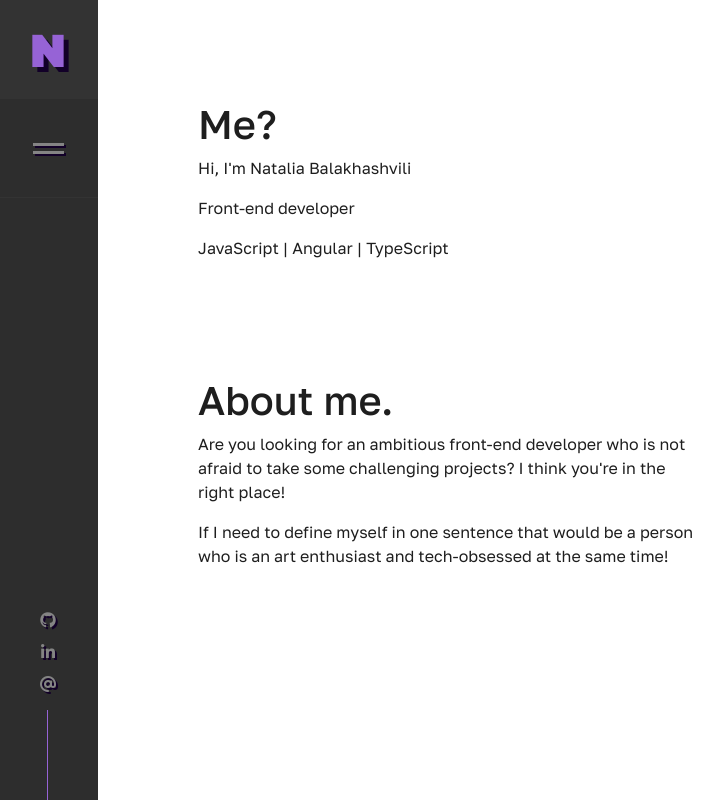
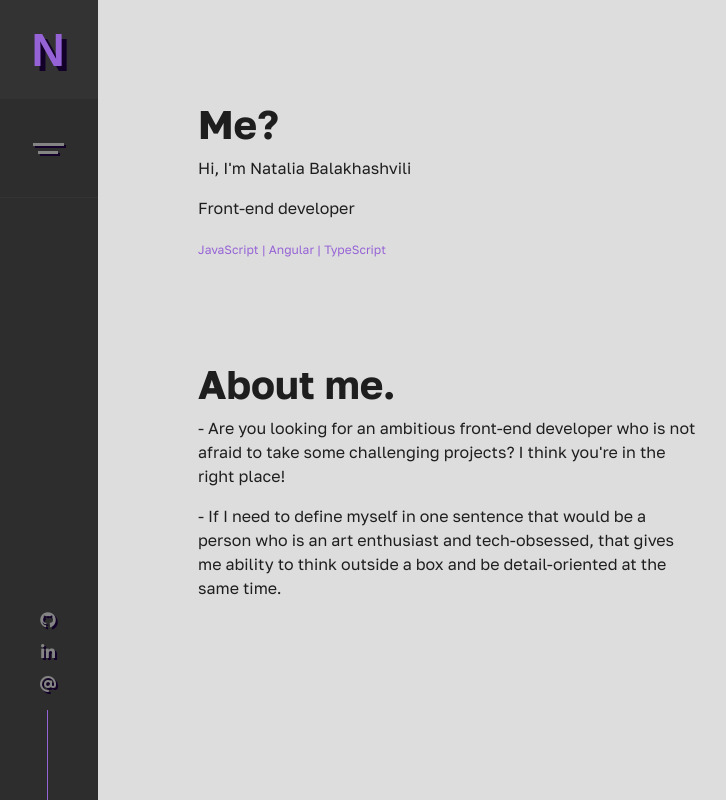
Before and after one commit to nataliebale/portfolio, an Angular app: page /home in a window 1280 px wide. Shown: the whole page, without its empty margins (2-728 px from the left). Built offline with nearby package versions, Linux system fonts and the light colour scheme.

Commit message:
feat - some changes

```diff
--- a/src/app/app.component.scss
+++ b/src/app/app.component.scss
@@ -19,6 +19,7 @@
   }
 
   &-main{
+    background: #dddddd;
     width: calc(100% - 100px);
     margin-left: -320px;
     position: relative;
--- a/src/app/features/home/home.component.html
+++ b/src/app/features/home/home.component.html
@@ -1,16 +1,16 @@
 <section class="home-section">
-  <h1>Me?</h1>
-  <p>Hi, I'm Natalia Balakhashvili</p>
-  <p>Front-end developer</p>
-  <p>JavaScript | Angular | TypeScript</p>
+  <h1 class="section-title">Me?</h1>
+  <p class="section-paragraph">Hi, I'm Natalia Balakhashvili</p>
+  <p class="section-paragraph">Front-end developer</p>
+  <span class="section-secondary-title">JavaScript | Angular | TypeScript</span>
 </section>
 
 <section class="home-section">
-  <h1>About me.</h1>
-  <p>Are you looking for an ambitious front-end developer who is not afraid to take some challenging projects?
+  <h1 class="section-title">About me.</h1>
+  <p class="section-paragraph">- Are you looking for an ambitious front-end developer who is not afraid to take some challenging projects?
     I think you're in the right place!
   </p>
-  <p>If I need to define myself in one sentence that would be a person who is an
-    art enthusiast and tech-obsessed at the same time!
+  <p class="section-paragraph">- If I need to define myself in one sentence that would be a person who is an
+    art enthusiast and tech-obsessed, that gives me ability to think outside a box and be detail-oriented  at the same time.
   </p>
 </section>
--- a/src/app/layout/header/constants/menu-items.ts
+++ b/src/app/layout/header/constants/menu-items.ts
@@ -6,7 +6,7 @@ export const MENU_ITEMS: MenuItem[] = [
     url: '/home'
   },
   {
-    title: '02. Skills',
+    title: '02. Skills & Experience',
     url: '/skills'
   },
   {
--- a/src/app/layout/header/header.component.scss
+++ b/src/app/layout/header/header.component.scss
@@ -35,6 +35,7 @@ header{
       text-align: center;
       display: block;
       color: variables.$color-github-purple;
+      font-family: 'Montserrat', sans-serif;
       font-size: 46px;
       height: 99px;
       border-bottom: 1px solid #333333;
@@ -112,7 +113,11 @@ header{
     height: 3px;
     background: #848484;
     transition: 0.2s;
-    box-shadow: 2px 2px variables.$color-github-purple-shadow;;
+    box-shadow: 2px 2px variables.$color-github-purple-shadow;
+
+    &:last-child{
+      width: 20px;
+    }
   }
 
   &:hover,
@@ -125,6 +130,7 @@ header{
       transform: rotate(30deg) translateY(4px);
     }
     .toggle-bar_line:last-child{
+      width: 31px;
       transform: rotate(-30deg) translateY(-5px);
     }
    }
--- a/src/assets/scss/styles.scss
+++ b/src/assets/scss/styles.scss
@@ -15,3 +15,13 @@
 
 // components
 @import "components/buttons";
+
+
+.section-title{
+  font-weight: bold;
+}
+
+.section-secondary-title{
+  font-size: 12px;
+  color: $color-github-purple;
+}
```
